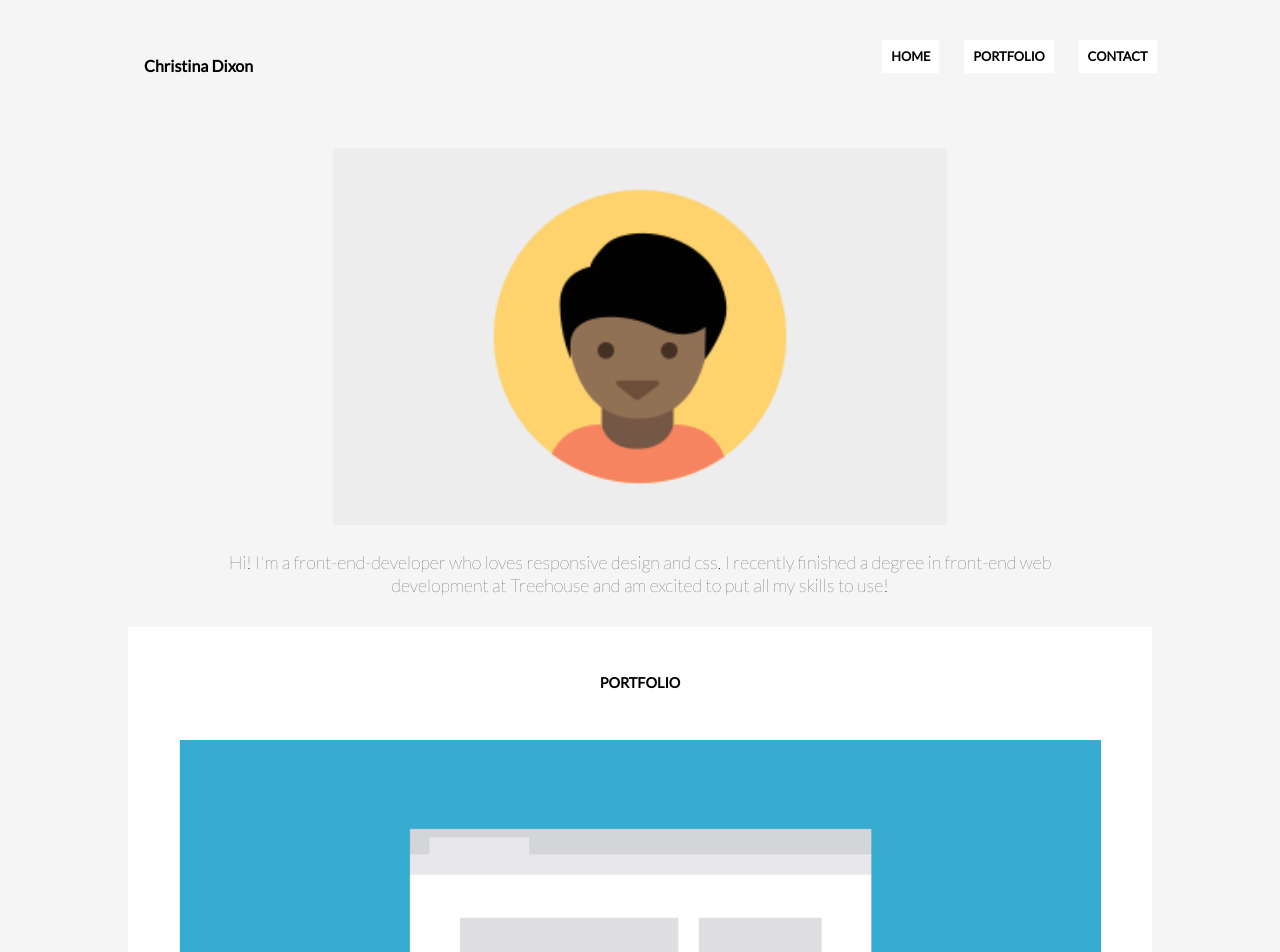
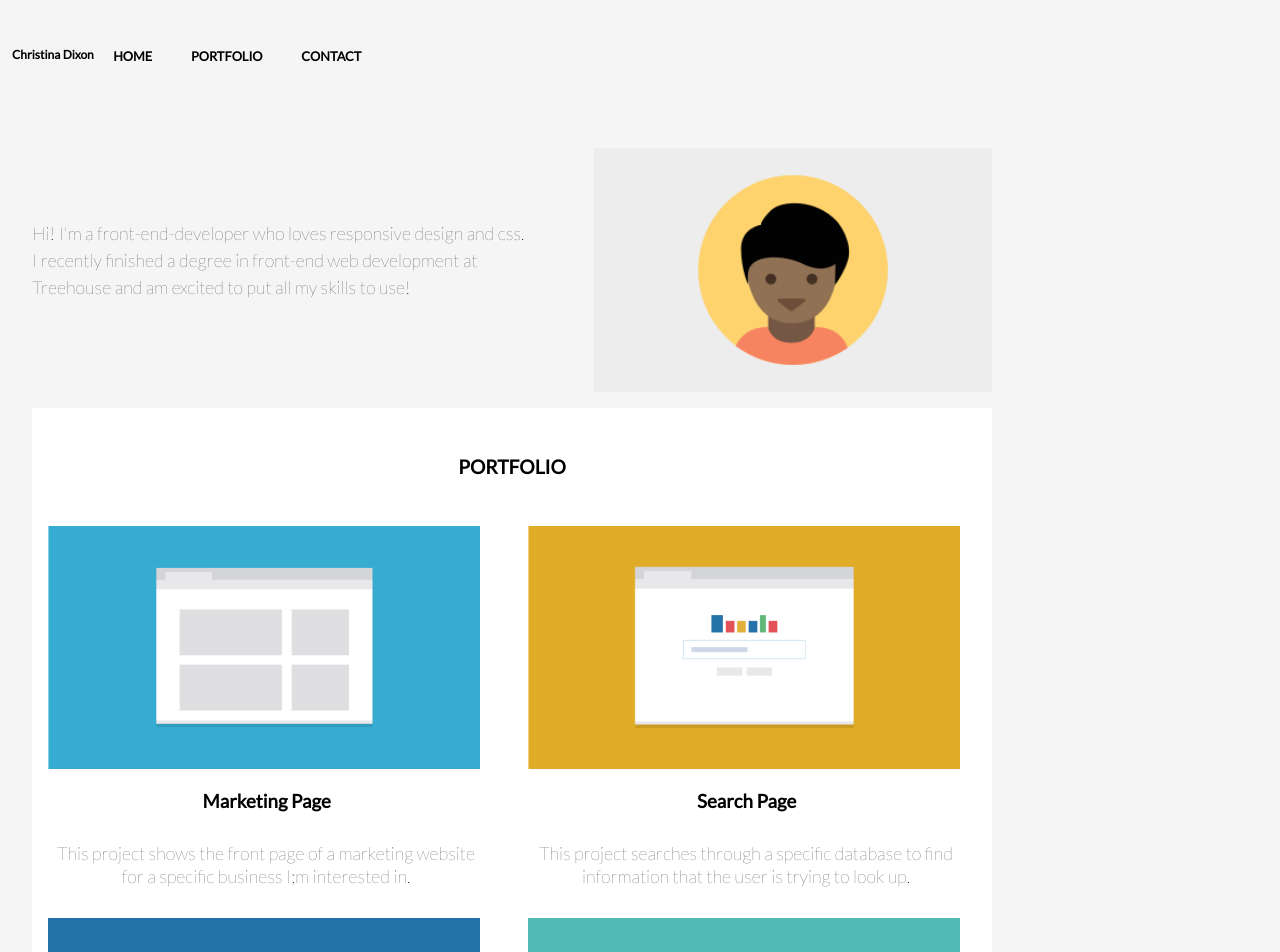
Before and after one commit to CDD25/mobile-first-responsive-web-page, a plain HTML site: page index.html in a window 1280 px wide. Shown: the top 952 px of the page. Drawn offline with Linux system fonts and the light colour scheme.

Commit message:
html validator changes

```diff
--- a/css/styles.css
+++ b/css/styles.css
@@ -10,15 +10,17 @@ BASE STYLES, contains all base styles for my page.
 body {
     font-family: 'Lato', sans-serif;
     background-color: #eeebeb7b;
-    margin: 0 auto;
-    ;
+    margin: 0;
     max-width: 1024px;
 }
 
-h1 .my-name {
+a {
     font-weight: bold;
+    font-size: .5em;
     margin: 0;
     text-align: center;
+    text-decoration: none;
+    color: black;
 }
 
 ul {
@@ -28,18 +30,19 @@ ul {
 
 h2 {
     text-transform: uppercase;
-    font-size: .9em;
+    font-size: 1.2em;
     padding: 3rem 0;
 }
 
 h3 {
-    padding: 1.5em 0;
+    padding: 1em 0;
 }
 
 .intro-container {
     display: flex;
     flex-direction: column;
-    margin: auto;
+    margin: 0 1rem 0 1rem;
+
 }
 
 img,
@@ -47,7 +50,8 @@ h2,
 h3,
 p {
     text-align: center;
-    margin: auto;
+    margin: 0 1em;
+    width: 90%;
 }
 
 p {
@@ -55,6 +59,7 @@ p {
     font-weight: 100;
     line-height: 1.3;
     padding: 10px 0px 30px 0;
+
 }
 
 /*
@@ -69,12 +74,6 @@ MAIN STYLES
 
 .main-header {
     padding-top: 2em;
-}
-
-.my-name {
-    margin: 0;
-    font-size: 1.3em;
-    align-self: center;
 }
 
 .nav {
@@ -96,24 +95,17 @@ MAIN STYLES
     text-decoration: none;
 }
 
-.nav a:hover {
-    color: #0b0b0b;
-    border-bottom-color: #52bab3;
-}
-
-img,
-h2,
-h3,
-p {
-    width: 90%;
+.my-name {
+    font-size: 2.25em;
 }
 
 .intro-container img {
     width: 60%;
     padding: 1em 0;
+    margin: auto;
 }
 
-.main-content-container {
+.portfolio-container {
     display: flex;
     flex-direction: column;
     margin: auto;
@@ -139,13 +131,13 @@ p {
     margin-bottom: 2em;
 }
 
-#contact {
+#phone #email {
     padding: .4em 0;
     margin: auto;
     align-self: center;
 }
 
-#name {
+#top {
     margin: 1em 2em;
     padding-top: 2em;
     color: #000;
@@ -165,7 +157,7 @@ span {
 
 /*
 ===================================================
-MEDIA QUERIES
+                    MEDIA QUERIES
 ===================================================*/
 
 @media screen and (min-width:768px) {
@@ -178,17 +170,26 @@ MEDIA QUERIES
 
     .nav li {
         display: inline-block;
-        width: auto;
-        margin-right: 15px;
-        background-color: transparent;
+        align-items: center;
+        width: 40%;
     }
 
+    /*
     .nav li:last-child {
         margin-right: 0;
     }
-
+*/
     .nav a {
-        color: black;
+        display: block;
+        color: #000;
+        background-color: transparent;
+        border: none;
+        font-size: .8rem;
+        padding: 0.7em;
+        font-weight: bolder;
+        text-align: center;
+        text-transform: uppercase;
+        text-decoration: none;
     }
 
     .main-header {
@@ -197,20 +198,49 @@ MEDIA QUERIES
     }
 
     .my-name {
-        font-size: 1em;
+        font-size: 1.5em;
+        margin: 1rem 0 1rem 0;
     }
 
-    /*
+
     .intro-container {
         display: flex;
-        flex-direction: column;
+        flex-direction: row-reverse;
         margin: auto;
     }
+
     .intro-container img {
-        width: 60%;
-        padding: 1em 0;
+        width: 40%;
+        margin: auto 2rem;
     }
-    */
+
+    .intro-container p {
+        width: 50%;
+        text-align: left;
+        margin: auto 2rem;
+        line-height: 1.5;
+    }
+
+    .portfolio-container {
+        display: flex;
+        flex-direction: row;
+        flex-wrap: wrap;
+        margin: auto;
+        max-width: 1024px;
+        justify-content: center;
+        background-color: white;
+        margin: 0 2rem 0 2rem;
+    }
+
+    .item {
+        width: 50%;
+    }
+
+    img,
+    h3,
+    p {
+        width: 90%;
+    }
 }
 
 @media screen and (min-width:1024px) {
--- a/index.html
+++ b/index.html
@@ -16,11 +16,12 @@
 
 <body>
     <div class="outer-wrapper-container">
-        <!--------------------- start header	------------------------------>
+        <!-- ======================== HEADER ========================-->
         <header class="main-header">
-            <h1 class="my-name" href="/index.html">
-                Christina Dixon
+            <a href="index.html">
+                <h1 class="my-name">Christina Dixon
                 </h1>
+            </a>
 
 
             <ul class="nav">
@@ -31,7 +32,7 @@
 
         </header>
 
-        <!--------------------- end header	------------------------------------>
+        <!-- ======================== END HEADER ========================-->
 
 
         <div class="intro-container">
@@ -41,49 +42,56 @@
         </div>
 
 
-        <!-- start main content	-->
-        <div class="main-content-container">
+        <!-- ======================== MAIN-CONTENT ========================-->
 
+        <main class="portfolio-container">
             <h2>Portfolio</h2>
-
-            <img src="images/portfolio-1.png" alt="placeholder">
+            <div class="item box1">
+                <img src="images/portfolio-1.png" alt="">
                 <h3>Marketing Page</h3>
                 <p>This project shows the front page of a marketing website for a specific business I;m interested in.
                 </p>
-
-            <img src="images/portfolio-2.png" alt="placeholder">
+            </div>
+            <div class="item box2">
+                <img src="images/portfolio-2.png" alt="">
                 <h3>Search Page</h3>
                 <p>This project searches through a specific database to find information that the user is trying to look
                     up.
                 </p>
-
-            <img src="images/portfolio-3.png" alt="placeholder">
+            </div>
+            <div class="item box3">
+                <img src="images/portfolio-3.png" alt="">
                 <h3>Travel App</h3>
                 <p>This project compares travel times based on different transportation methods and tells you the best
                     one.
                 </p>
-
-            <img src="images/portfolio-4.png" alt="placeholder">
+            </div>
+            <div class="item box4">
+                <img src="images/portfolio-4.png" alt="">
                 <h3>Map of Favorite Spots</h3>
                 <p>This project uses mapping apis to plot points for my favorite spots in the city for a do-it-yourself
                     walking
                     tour.</p>
-
-            <img src="images/portfolio-5.png" alt="placeholder">
+            </div>
+            <div class="item box5">
+                <img src="images/portfolio-5.png" alt="">
                 <h3>Photo Gallery</h3>
                 <p>This project shows pictures from a recent trip to the viewer and allows them to easily navigate
                     through
                     photos.</p>
-
-            <img src="images/portfolio-6.png" alt="placeholder">
+            </div>
+            <div class="item box6">
+                <img src="images/portfolio-6.png" alt="">
                 <h3>Calculator</h3>
                 <p>Someone can enter in the numbers they want, and press the big blue button and get the result.</p>
+            </div>
+        </main>
 
-        </div>
-
-        <!-- end main content	-->
+        <!-- ======================== END MAIN CONTENT ========================-->
 
 
+
+        <!-- ======================== FOOTER ==================================-->
 
         <footer class="footer-container">
             <div class="contact">
@@ -92,14 +100,16 @@
                     to
                     hear
                     from you!</p>
-                <p id="contact">Phone: <span>+1 (111) 555-1234</span></p>
-                <p id="contact">Email: <span>email@yoursite.com</span></p>
+                <p id="phone">Phone: <span>+1 (111) 555-1234</span></p>
+                <p id="email">Email: <span>email@yoursite.com</span></p>
             </div>
             <div class="lower-footer">
                 <h4 id="name">Christina Dixon</h4>
-                <a href="#top" id="name">back to top</a>
+                <a href="#top" id="top">back to top</a>
             </div>
         </footer>
+        <!-- ======================== END FOOTER ==================================-->
+
 
     </div>
 </body>
```
Lines whose indentation alone changed are shown as unchanged.
